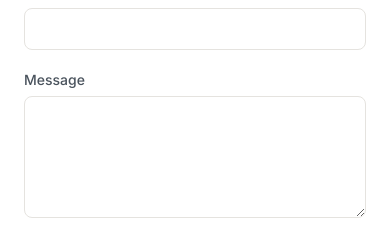
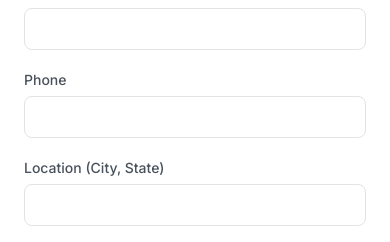
Before and after one commit to Jackodonnell23/OES, a Next.js app: page /contact in a window 390 px wide. Shown: the part 536-778 px from the top of the page. Built offline with nearby package versions, Linux system fonts and the light colour scheme; no server answers.

Commit message:
Add phone and location fields to the contact form
Co-Authored-By: Claude Sonnet 5 <noreply@anthropic.com>

```diff
--- a/src/components/ContactForm.tsx
+++ b/src/components/ContactForm.tsx
@@ -83,6 +83,30 @@ export default function ContactForm() {
       </div>
 
       <div>
+        <label htmlFor="phone" className="block text-sm font-medium text-foreground/80">
+          Phone
+        </label>
+        <input
+          id="phone"
+          name="phone"
+          type="tel"
+          className="mt-1.5 w-full rounded-lg border border-border px-4 py-2.5 text-sm focus:border-primary focus:outline-none"
+        />
+      </div>
+
+      <div>
+        <label htmlFor="location" className="block text-sm font-medium text-foreground/80">
+          Location (City, State)
+        </label>
+        <input
+          id="location"
+          name="location"
+          type="text"
+          className="mt-1.5 w-full rounded-lg border border-border px-4 py-2.5 text-sm focus:border-primary focus:outline-none"
+        />
+      </div>
+
+      <div>
         <label htmlFor="message" className="block text-sm font-medium text-foreground/80">
           Message
         </label>
```
